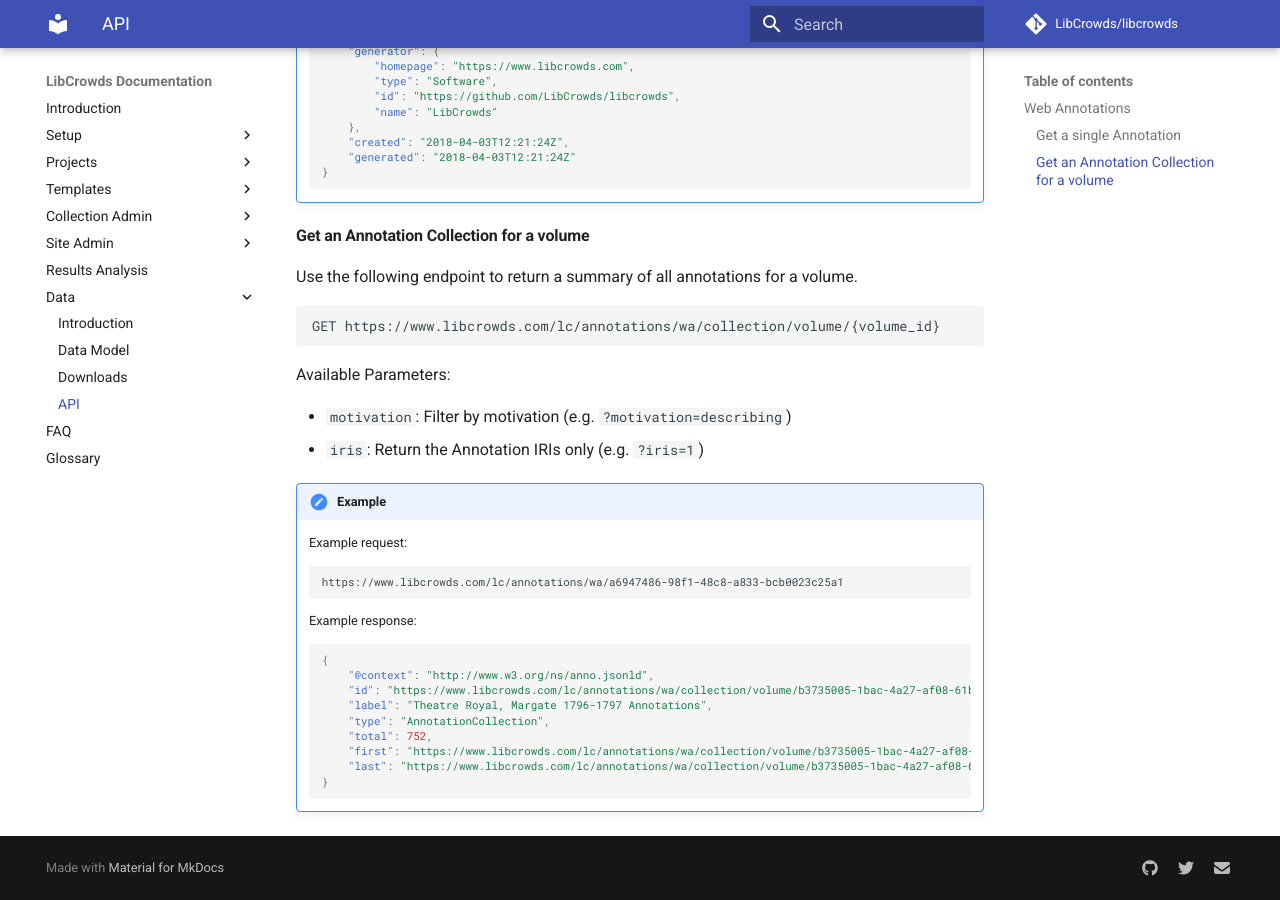
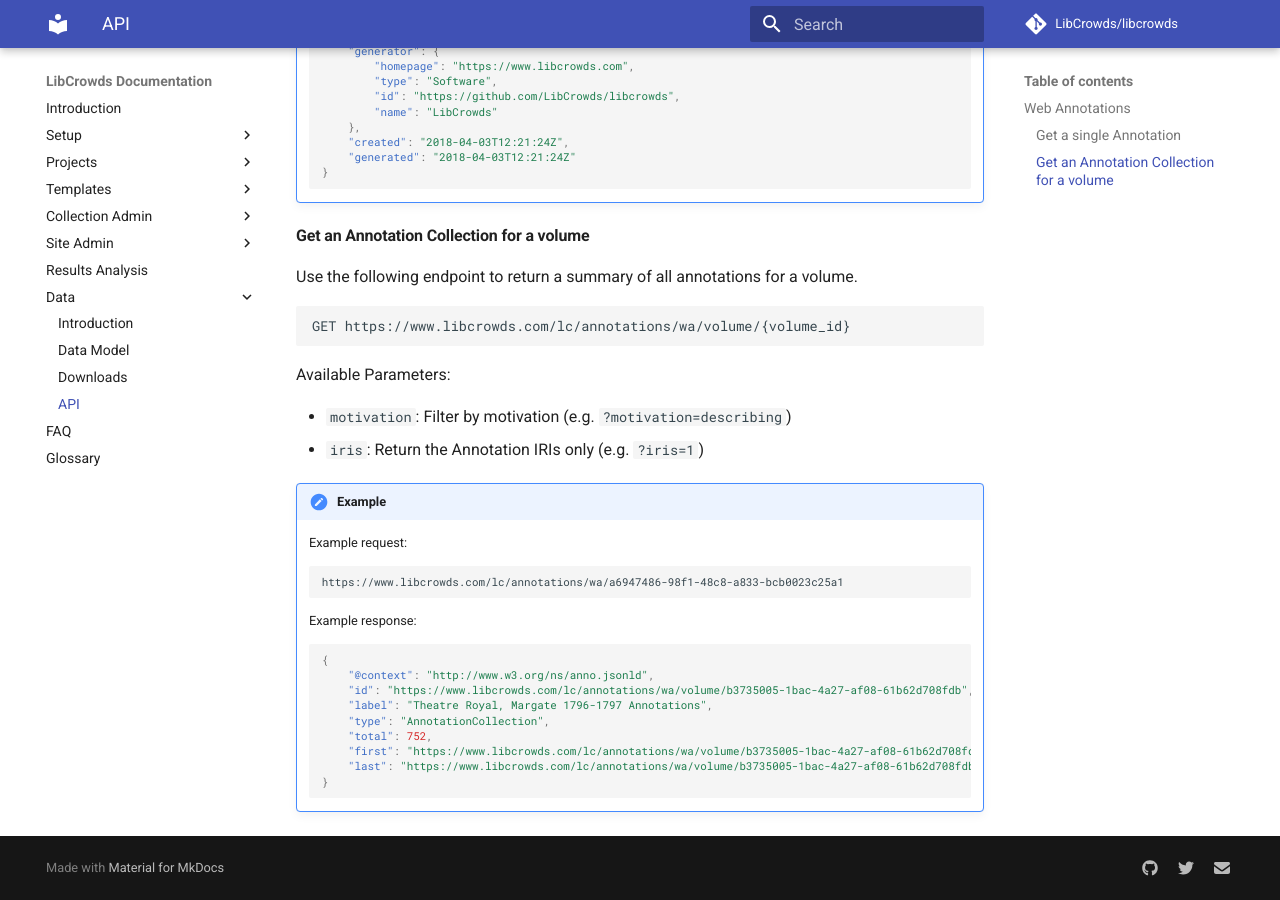
Before and after one commit to LibCrowds/docs, an MkDocs documentation site: the page built from docs/data/api.md, in a window 1280 px wide and 900 px high, scrolled down 1126 px. Built offline with MkDocs 1.6.1 and Material for MkDocs 9.7.7, drawn with Linux system fonts in a browser that asks for light colours; comment, search, counter and statistics services are not loaded; old or Windows-style settings are respelled for this version of MkDocs; part of the change alters nothing that is shown.

````diff
--- a/docs/data/api.md
+++ b/docs/data/api.md
@@ -72,7 +72,7 @@ Use the following endpoint to return a summary of all annotations for a
 volume.
 
 ``` http
-GET https://www.libcrowds.com/lc/annotations/wa/collection/volume/{volume_id}
+GET https://www.libcrowds.com/lc/annotations/wa/volume/{volume_id}
 ```
 
 Available Parameters:
@@ -93,11 +93,11 @@ Available Parameters:
     ```json-ld
     {
         "@context": "http://www.w3.org/ns/anno.jsonld",
-        "id": "https://www.libcrowds.com/lc/annotations/wa/collection/volume/b3735005-1bac-4a27-af08-61b62d708fdb",
+        "id": "https://www.libcrowds.com/lc/annotations/wa/volume/b3735005-1bac-4a27-af08-61b62d708fdb",
         "label": "Theatre Royal, Margate 1796-1797 Annotations",
         "type": "AnnotationCollection",
         "total": 752,
-        "first": "https://www.libcrowds.com/lc/annotations/wa/collection/volume/b3735005-1bac-4a27-af08-61b62d708fdb/1",
-        "last": "https://www.libcrowds.com/lc/annotations/wa/collection/volume/b3735005-1bac-4a27-af08-61b62d708fdb/8"
+        "first": "https://www.libcrowds.com/lc/annotations/wa/volume/b3735005-1bac-4a27-af08-61b62d708fdb/1",
+        "last": "https://www.libcrowds.com/lc/annotations/wa/volume/b3735005-1bac-4a27-af08-61b62d708fdb/8"
     }
     ```
````
